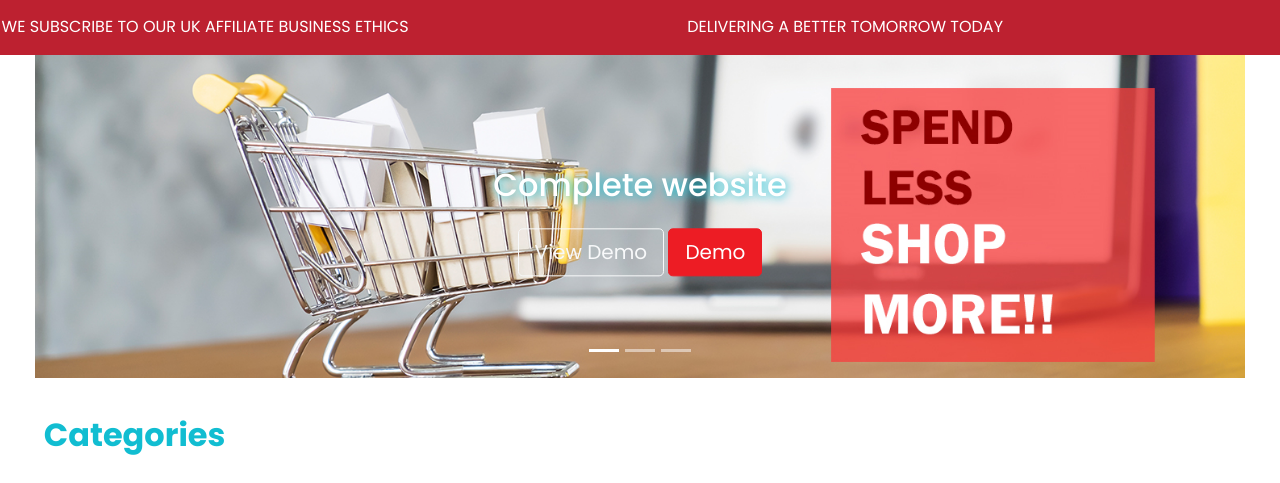
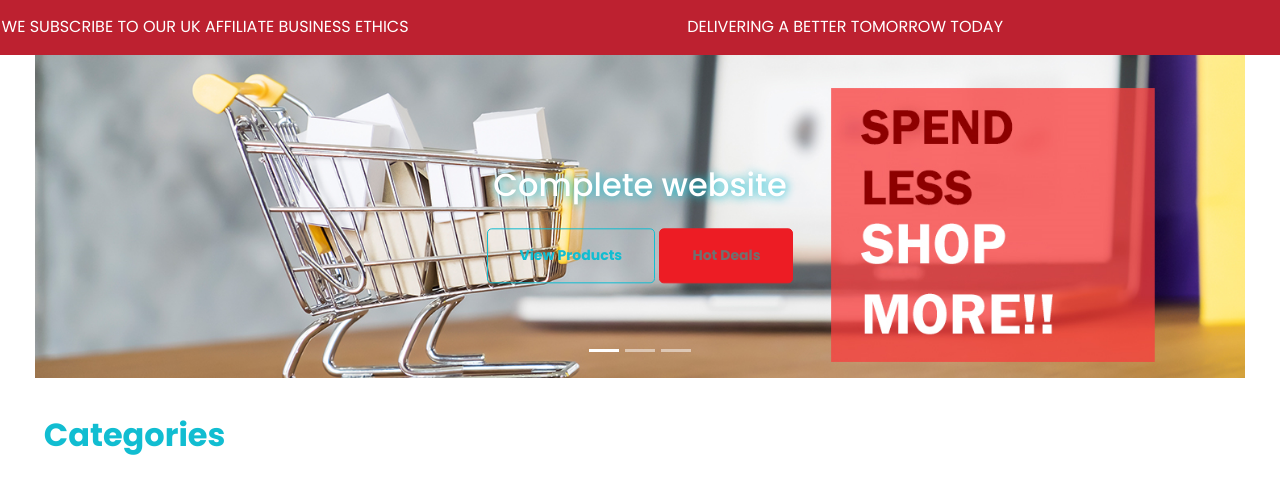
Before and after one commit to XownSolutionsLimited/jdsterlins, a PHP site: page / in a window 1280 px wide. Shown: the part 157-640 px from the top of the page. Run offline with PHP 8.4, Linux system fonts and the light colour scheme; some libraries are stand-ins or nearby versions.

Commit message:
change head title

```diff
--- a/index.html
+++ b/index.html
@@ -3,7 +3,7 @@
   <head>
     <meta charset="utf-8" />
     <meta name="viewport" content="width=device-width, initial-scale=1" />
-    <title>JD sterlins</title>
+    <title>JD sterlen</title>
     <link
       rel="stylesheet"
       href="https://maxcdn.bootstrapcdn.com/bootstrap/4.0.0/css/bootstrap.min.css"
@@ -141,11 +141,11 @@
           <div class="carousel-caption">
             <!-- <h1 class="display-2">Bootstrap</h1> -->
             <h3>Complete website</h3>
-            <button type="button" class="btn btn-outline-light btn-lg">
-              View Demo
+            <button type="button" class="btn btn-outline btn-lg">
+				<a href="#" class="nav-link "> View Products</a>
             </button>
             <button type="button" class="btn btn-primary btn-lg">
-              Demo
+				<a href="#hot-deals" class="nav-link "> Hot Deals</a>
             </button>
           </div>
         </div>
--- a/style.css
+++ b/style.css
@@ -15,6 +15,17 @@ a:hover{
 }
  [class*="col-"] {
  padding: 0px !important;
+}
+.btn-outline{
+
+color:  #11BDD1;
+background-color: transparent;
+background-image: none;
+border-color: #11BDD1;
+}
+.btn-outline a{
+  color:#11BDD1;
+
 }
 .categories [class*="col-"] ,#hot-deal s[class*="col-"]{
   padding: 1rem!important;
```
